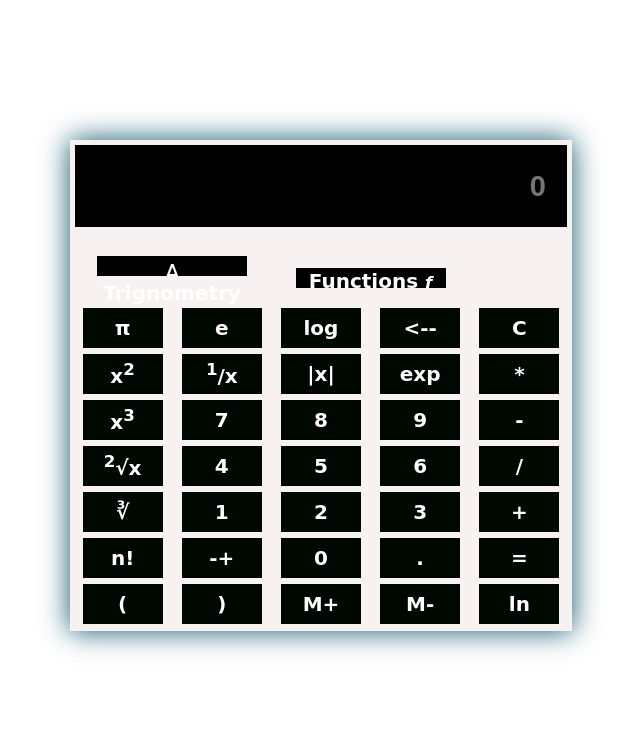
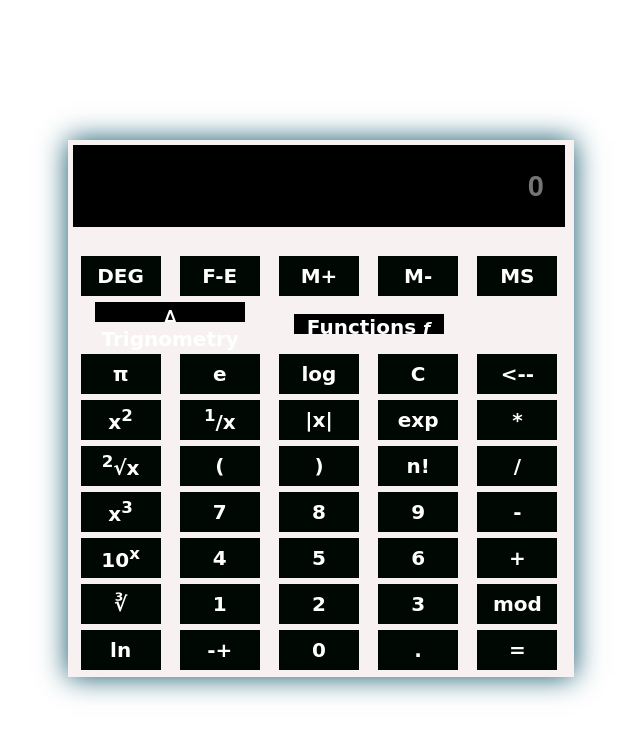
Before and after one commit to Hanysanghvi18/Simform-assignments, a plain HTML site: page javascript/index.html in a window 1280 px wide. Shown: the whole page, without its empty margins (319-959 px from the left). Drawn offline with Linux system fonts and the light colour scheme.

Commit message:
Update index.html

```diff
--- a/javascript/index.html
+++ b/javascript/index.html
@@ -13,9 +13,20 @@
         <table align="center">
             <tr>
                 <td colspan="5">
-                <input type="text" name="result" placeholder="0" style="text-align: right;" id=""> </td>
+                <input type="text" name="result" placeholder="0" style="text-align: right;" id=""></td>
              </tr>
-            <tr>
+             <tr>
+                <td><button type="button" value="degree" onclick="degree(value)">DEG</button></td>
+                <td><button type="button" value="FixedToExponent" onclick="fixed_to_exponent()">F-E</button>
+        <!-- Memory Buttons that can save and remove data from the memory -->
+                <td><button type="button" value="memoryplus" onclick="memory_p()">M+</button></td>
+                <td><button type="button" value="memorysubract" onclick="memory_s()">M-</button>
+                <td><button type="button" value="memorysave" onclick="print_ms()">MS</button></td>
+                <td><div class="dropdowndemo">
+                </td>
+             </tr>
+             <tr>
+        <!-- Trignometry functions -->
                 <td colspan="2">
                     <div class="dropdowndemo">
                         <button class="dropdownbtn"><small>∆</small> Trignometry </button>
@@ -34,6 +45,7 @@
                         <a href="#" onclick="tanh()">tanh</a>
                     </div>
                 </td>
+        <!-- Math functions  -->
                 <td colspan="2">
                     <div class="dropdowndemo">
                         <button class="dropdownbtn">Functions <i><small>f</small></i></button>
@@ -44,24 +56,29 @@
                         <a href="#" onclick="floor()">floor</a>
                         </div>
                     </div>
+                    </div>
                 </td>
-            </div>
-        </tr>
+             </tr>
             <tr>
                 <td><button type="button" value="π" onclick="pi()">π</button></td>
                 <td><button type="button" value="e" onclick="e()">e</button></td>
-
                 <td><button type="button" value="log" onclick="log(value)">log</button></td>
+                <td><button type="button" value="Clear" onclick="Clear()">C</button></td>
                 <td><button type="button" value="<--" onclick="deleteChar()"><--</button></td>
-                <td><button type="button" value="BACKSPC" onclick="BACKSPC()">C</button></td>
-
             </tr>
             <tr>
                 <td><button type="button" value="square" onclick="square()">x<sup>2</sup></button></td>
-                <td><button type="button" value="1/x" onclick="half()"><sup>1</sup>/x</button></td>
+                <td><button type="button" value="1/x" onclick="half(value)"><sup>1</sup>/x</button></td>
                 <td><button type="button" value="|x|" onclick="abs()">|x|</button></td>
                 <td><button type="button" value="exp" onclick="exp()"> exp</button></td>
                 <td><button type="button" value="*" onclick="number(value)">*</button></td>
+            </tr>
+            <tr>
+                <td><button type="button" value="root" onclick="root()"><sup>2</sup>√x</button></td>
+                <td><button type="button" value="(" onclick="openbracket(value)">(</button></td>
+                <td><button type="button" value=")" onclick="closebracket(value)">)</button></td>
+                <td><button type="button" name="nfact" value="factorial" onclick="factorial()">n!</button></td>
+                <td><button type="button" value="/" onclick="number(value)">/</button></td>
             </tr>
             <tr>
                 <td><button type="button" value="x^3" onclick="cubed()"> x<sup>3 </button> </td>
@@ -71,32 +88,26 @@
                 <td><button type="button" value="-" onclick="number(value)">-</button></td>
             </tr>
             <tr>
-                <td><button type="button" value="root" onclick="root()"><sup>2</sup>√x</button></td>
+                <td><button type="button" value="ten_power" onclick="ten_power_x()">10<sup>x</sup></button></td>
                 <td><button type="button" value="4" onclick="number(value)">4</button></td>
                 <td><button type="button" value="5" onclick="number(value)">5</button></td>
                 <td><button type="button" value="6" onclick="number(value)">6</button></td>
-                <td><button type="button" value="/" onclick="number(value)">/</button></td>
+
+                <td><button type="button" value="+" onclick="number(value)">+</button></td>
             </tr>
             <tr>
-                <td><button type="button" value="sqrt3" onclick="sqrt3()"> &#8731; </button> </td>
+                <td><button type="button" value="sqrt3" onclick="sqrt3()"> &#8731;</button></td>
                 <td><button type="button" value="1" onclick="number(value)">1</button></td>
                 <td><button type="button" value="2" onclick="number(value)">2</button></td>
                 <td><button type="button" value="3" onclick="number(value)">3</button></td>
-                <td><button type="button" value="+" onclick="number(value)">+</button></td>
+                <td><button type="button" value="%" onclick="mod(value)">mod</button></td>
             </tr>
             <tr>
-                <td><button type="button" name="nfact" value="factorial" onclick="factorial()">n!</button></td>
-                <td><button type="button" name="btnMath" value="posnaga" onclick="changeSign()">-+</button></td>
+                <td><button type="button" value="ln" onclick="logorithm(value)">ln</button></td>
+                <td><button type="button" name="btnMath" value="pos_neg" onclick="changeSign()">-+</button></td>
                 <td><button type="button" value="0" onclick="number(value)">0</button></td>
                 <td><button type="button" value="." onclick="number(value)">.</button></td>
                 <td><button type="button" value="=" onclick="equal()" class="equal">=</button></td>
-            </tr>
-            <tr>
-                <td><button type="button" value="(" class="bracket" onclick="obracket(value)">(</button></td>
-                <td><button type="button" value=")"  class="bracket" onclick="cbracket(value)">)</button></td>
-                <td><button type="button" value="memoryplus" onclick="memory_p()">M+</button></td>
-                <td><button type="button" value="memorysave" onclick="memory_s()">M-</button>
-                <td><button type="button" value="ln" onclick="logorithm(value)">ln</button></td>
                 </td>
             </tr>
         </table>
```
